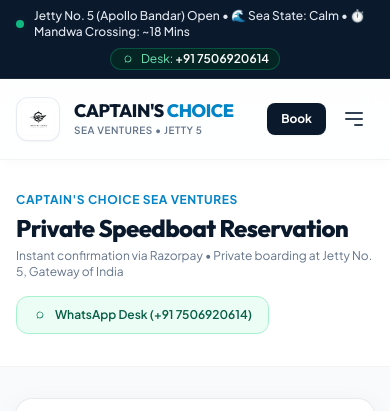
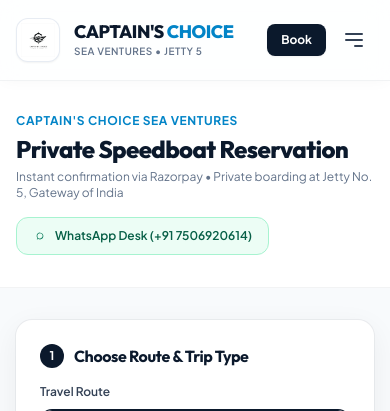
Before and after one commit to VikasGupta2022/Captains-Choice-Sea-Ventures, a FastAPI app: page /book in a window 390 px wide. Shown: the top 411 px of the page. Run offline with FastAPI, Linux system fonts and the light colour scheme; some libraries are stand-ins or nearby versions.

Commit message:
style(mobile): hide top harbour status bar on mobile view

```diff
--- a/app/templates/base.html
+++ b/app/templates/base.html
@@ -152,8 +152,8 @@
 </head>
 <body class="flex flex-col min-h-screen bg-[#F8FAFC] text-slate-800 antialiased selection:bg-sky-100 selection:text-sky-900">
 
-    <!-- LIVE HARBOUR STATUS STRIP (TOP BAR) -->
-    <div class="bg-[#0B192C] text-white text-xs py-2 px-4 border-b border-slate-800">
+    <!-- LIVE HARBOUR STATUS STRIP (DESKTOP/TABLET ONLY - HIDDEN ON MOBILE) -->
+    <div class="hidden md:block bg-[#0B192C] text-white text-xs py-2 px-4 border-b border-slate-800">
         <div class="max-w-7xl mx-auto flex flex-col sm:flex-row justify-between items-center gap-2">
             <!-- Pulsing Harbour Indicator -->
             <div class="flex items-center gap-2.5">
```
